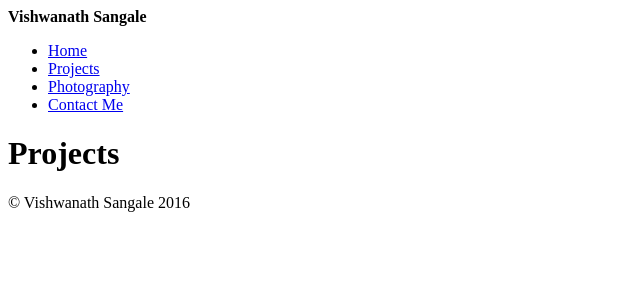
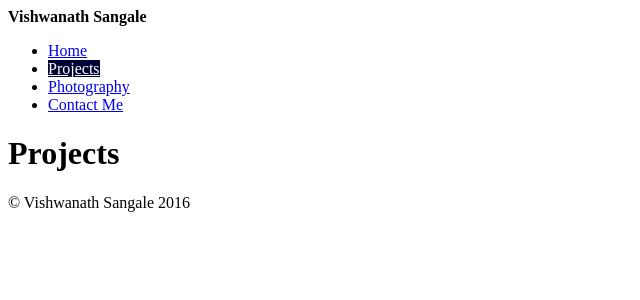
Before and after one commit to vishsangale/vishsangale.github.io, a Jekyll site: the page built from projects.html, in a window 1280 px wide. Shown: the top 300 px of the page, without its empty margins (0-640 px from the left). Built offline with Jekyll 4.4.1, drawn with Linux system fonts in a browser that asks for light colours.

Commit message:
Highlighting menu

```diff
--- a/_includes/nav.html
+++ b/_includes/nav.html
@@ -1,8 +1,8 @@
 <nav>
 	<ul>
-		<li><a href="{{site.baseurl}}/index.html" class="{% if page.url == 'index.html' %} current{% endif %}">Home</a></li>
-		<li><a href="{{site.baseurl}}/projects.html" class="{% if page.url == 'projects.html' %} current{% endif %}">Projects</a></li>
-		<li><a href="{{site.baseurl}}/photography.html" class="{% if page.url == 'photography.html' %} current{% endif %}">Photography</a></li>
-		<li><a href="{{site.baseurl}}/contact.html" class="{% if page.url == 'contact.html' %} current{% endif %}">Contact Me</a></li>
+		<li><a href="{{site.baseurl}}/index.html" class="{% if page.url == '/index.html' %}current{% endif %}">Home</a></li>
+		<li><a href="{{site.baseurl}}/projects.html" class="{% if page.url == '/projects.html' %}current{% endif %}">Projects</a></li>
+		<li><a href="{{site.baseurl}}/photography.html" class="{% if page.url == '/photography.html' %}current{% endif %}">Photography</a></li>
+		<li><a href="{{site.baseurl}}/contact.html" class="{% if page.url == '/contact.html' %}current{% endif %}">Contact Me</a></li>
 	</ul>
 </nav>
```
